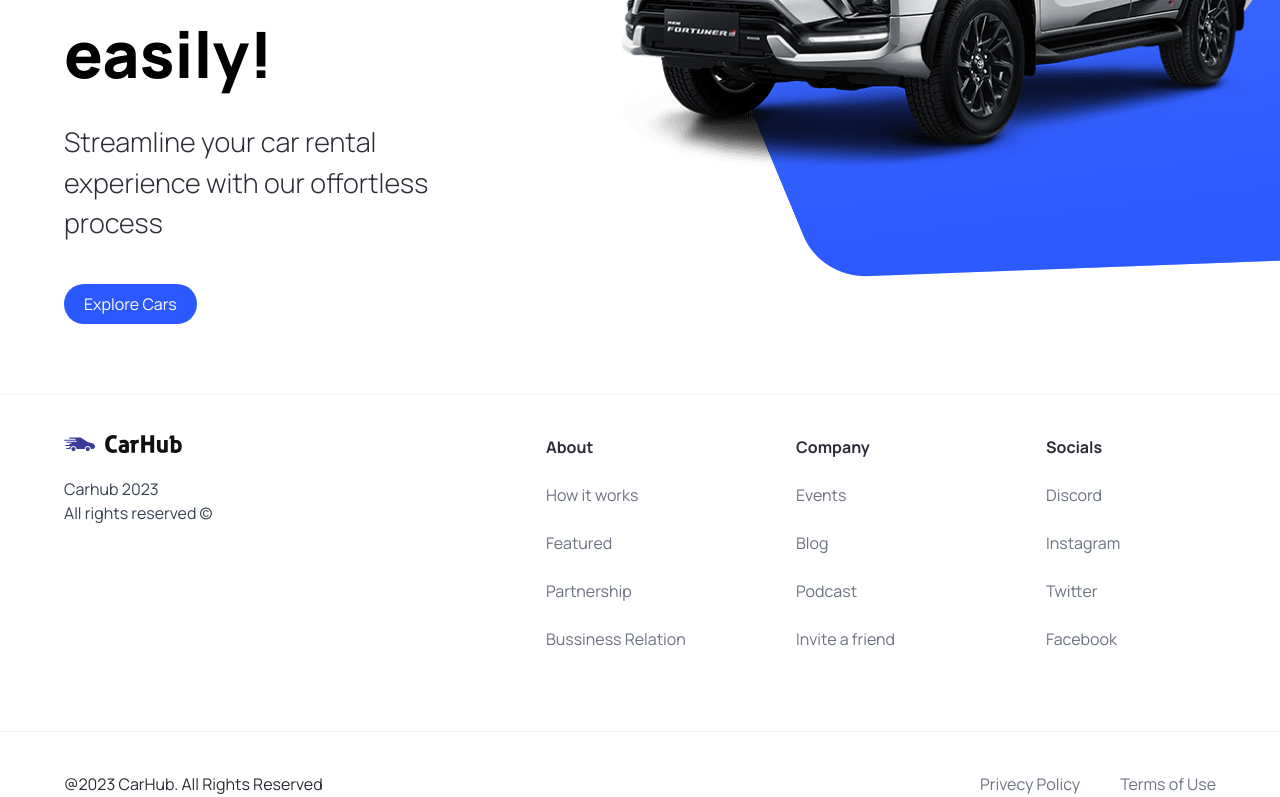
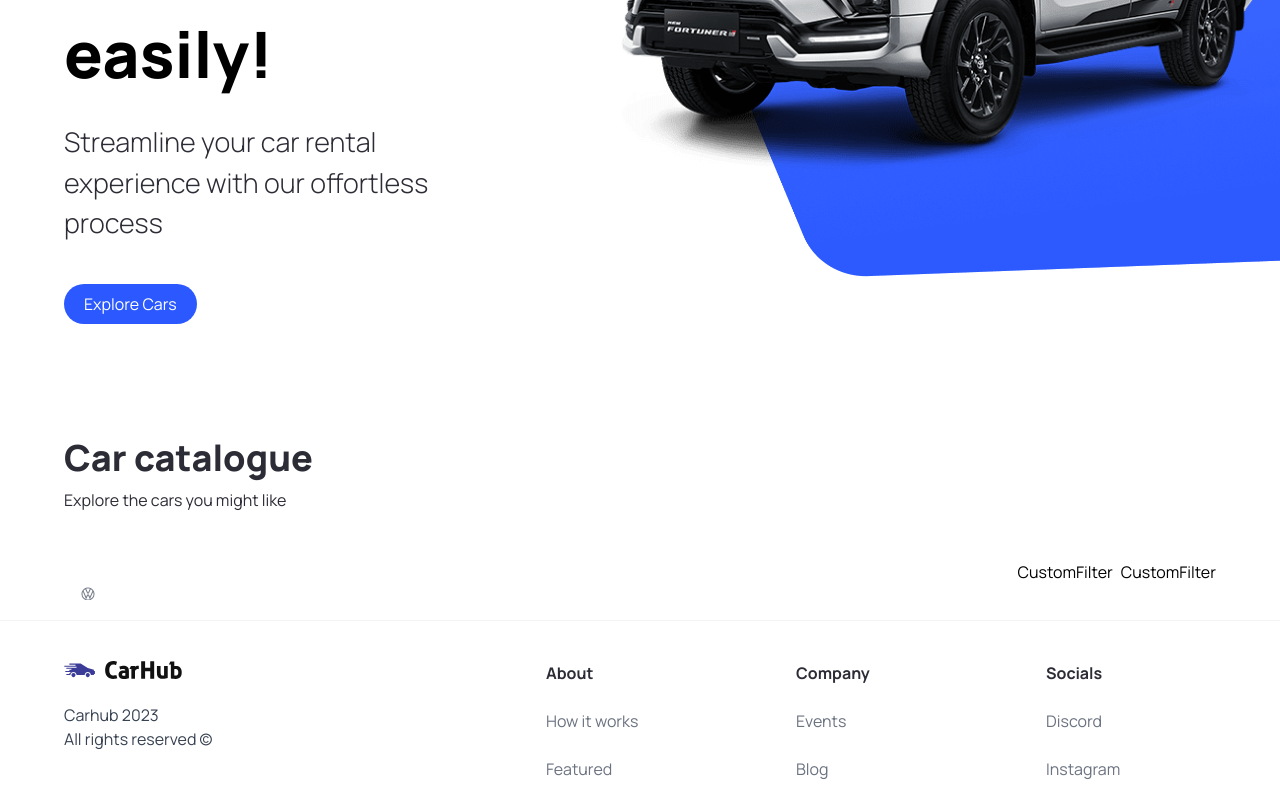
Before and after one commit to Afram94/car_showcase, a Next.js app: page / in a window 1280 px wide. Shown: the part 426-1223 px from the top of the page. Built offline with nearby package versions, Linux system fonts and the light colour scheme.

Commit message:
Working with the Combobox, not done

```diff
--- a/app/page.tsx
+++ b/app/page.tsx
@@ -1,11 +1,25 @@
 import Image from 'next/image'
 
-import { Hero } from '@/components'
+import { CustomFilter, Hero, SearchBar } from '@/components'
 
 export default function Home() {
   return (
     <main className="overflow-hidden">
       <Hero />
+      <div className="mt-12 padding-x padding-y max-width" id='discover'>
+        <div className="home__text-container">
+          <h1 className="text-4xl font-extrabold">Car catalogue</h1>
+          <p>Explore the cars you might like</p>
+        </div>
+        <div className="home__filters">
+          <SearchBar />
+
+          <div className="home__filter-container">
+            <CustomFilter title="fuel"/>
+            <CustomFilter title="year"/>
+          </div>
+        </div>
+      </div>
     </main>
   )
 }
--- /dev/null
+++ b/components/CustomFilter.tsx
@@ -0,0 +1,9 @@
+import React from 'react'
+
+const CustomFilter = () => {
+  return (
+    <div>CustomFilter</div>
+  )
+}
+
+export default CustomFilter
--- /dev/null
+++ b/components/SearchBar.tsx
@@ -0,0 +1,22 @@
+"use client"
+
+import React, {useState} from 'react'
+import { SearchManufacturer } from './'
+
+const SearchBar = () => {
+    const [manufacturer, setManufacturer] = useState("")
+
+    const handelSearch = () => {}
+
+  return (
+    <form className='searchbar' onSubmit={handelSearch}>
+        <div className="searchBar__item">
+            <SearchManufacturer
+            manufacturer={manufacturer}
+            setManufacturer={setManufacturer} />
+        </div>
+    </form>
+  )
+}
+
+export default SearchBar
--- /dev/null
+++ b/components/SearchManufacturer.tsx
@@ -0,0 +1,28 @@
+"use client"
+
+import Image from 'next/image'
+import { Combobox, Transition } from '@headlessui/react'
+
+import { SearchManufacturerProps } from '@/types'
+
+const SearchManufacturer = ({ manufacturer , setManufacturer } : SearchManufacturerProps) => {
+  return (
+    <div className='serach-manufacturer'>
+      <Combobox>
+        <div className="relative w-full">
+          <Combobox.Button className="absolute top-[14px]">
+            <Image
+              src="/car-logo.svg"
+              width={20}
+              height={20}
+              className="ml-4"
+              alt="Car Logo"
+            />
+          </Combobox.Button>
+        </div>
+      </Combobox>
+    </div>
+  )
+}
+
+export default SearchManufacturer
--- a/components/index.ts
+++ b/components/index.ts
@@ -2,5 +2,9 @@
 import CustomButton from "./CustomButton";
 import NavBar from "./NavBar";
 import Footer from "./Footer";
+import SearchBar from "./SearchBar";
+import CustomFilter from "./CustomFilter";
+import SearchManufacturer from "./SearchManufacturer";
 
-export {Hero, CustomButton, NavBar, Footer}
+
+export {Hero, CustomButton, NavBar, Footer, SearchBar, CustomFilter, SearchManufacturer}
--- a/package.json
+++ b/package.json
@@ -9,6 +9,7 @@
     "lint": "next lint"
   },
   "dependencies": {
+    "@headlessui/react": "^1.7.17",
     "@types/node": "20.6.0",
     "@types/react": "18.2.21",
     "@types/react-dom": "18.2.7",
--- a/types/index.ts
+++ b/types/index.ts
@@ -6,3 +6,9 @@
     handelClick?:MouseEventHandler<HTMLButtonElement>;
     btnType?: "button" | "submit"
 }
+
+
+export interface SearchManufacturerProps {
+    manufacturer: string;
+    setManufacturer: (manufacturer: string) => void;
+}
```
Also changed, not shown: 1 other file (tests, documents, lock files or other folders).
